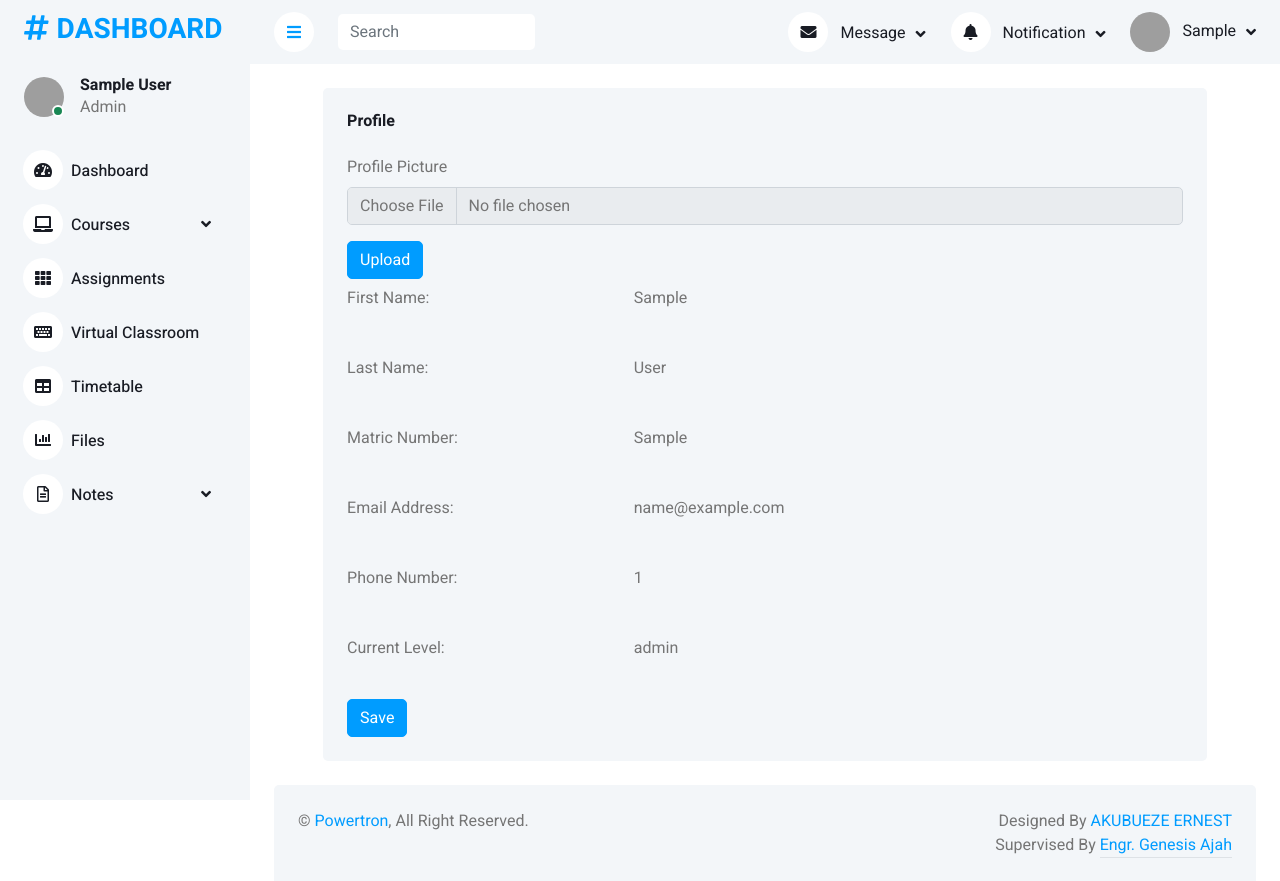
After one commit to King-Del-ErnestO/powertron, a Flask app: a page that uses templates/dashboard/profile.html in a window 1280 px wide. The commit adds this page. Run offline with Flask 2, Linux system fonts and the light colour scheme; a database or web service that is not in the repository returns one stand-in record (values such as "Sample title"); parts of the project's set-up code (start-up, migrations or seed data) failed here and were passed over; some libraries are stand-ins or nearby versions; grey boxes are pictures that could not be loaded.

Commit message:
Added user edit profile picture

```diff
--- a/app.py
+++ b/app.py
@@ -1,10 +1,20 @@
-from flask import Flask, render_template, url_for, session, redirect
+from flask import Flask, render_template, url_for, session, redirect, request
 from functools import wraps
 from pymongo import MongoClient
+from flask_cors import CORS
+import cloudinary.uploader
 import os
 
 app = Flask(__name__)
+CORS(app, resources={r"/*": {"origins": "*"}})
 app.secret_key = b'bjbvjbovlbvjbvsbvlbvvblblvblvbbd'
+
+cloudinary.config(
+  cloud_name = "dhr6igdst",
+  api_key = "578356959545128",
+  api_secret = "GFvGFOvSVr0VfdeOMzos9BvU_Xc"
+)
+
 
 #Database
 # mongo = MongoClient("mongodb://127.0.0.1:27017")
@@ -49,7 +59,7 @@ def home():
 def dashboard(user):
     print(user)
     user = db['users'].find_one({"_id": f'{user}'})
-    print(user)
+    # print(user)
     # user_name = user['name']
     return render_template('dashboard/index.html', user=user)
 
@@ -62,6 +72,30 @@ def signuppage():
 def loginpage():
     return render_template('login.html')
 
+@app.route('/profile/<user>')
+def profile(user):
+    print(user)
+    user = db['users'].find_one({"_id": f'{user}'})
+    print(user)
+    return render_template("dashboard/profile.html", user=user)
+
+@app.route('/profile_pic/<user>', methods=['POST'])
+def uprofile(user):
+    user = db['users'].find_one({"_id": f"{user}"})
+    print(user)
+    if "profile_image" in request.files:
+        profile_image = request.files['profile_image']
+        im_name = os.path.splitext(profile_image.filename)
+        cloudinary.uploader.upload(profile_image, public_id=im_name[0])
+        db['users'].update_one({"_id":user['_id']}, {"$set":{"profile_image_name":profile_image.filename}}, upsert=True)
+        return redirect(url_for("profile", user=user['_id']))
+    return render_template("dashboard/profile.html", user=user, message="Not successful!")
+
+
+@app.route("/file/<filename>")
+def file(filename):
+    return cloudinary.utils.cloudinary_url(filename)[0]
+
 
 
 port = int(os.environ.get('PORT', 5000))
--- /dev/null
+++ b/templates/dashboard/profile.html
@@ -0,0 +1,284 @@
+<!DOCTYPE html>
+<html lang="en">
+
+<head>
+    <meta charset="utf-8">
+    <title>Powertron</title>
+    <meta content="width=device-width, initial-scale=1.0" name="viewport">
+    <meta content="" name="keywords">
+    <meta content="" name="description">
+
+    <!-- Favicon -->
+    <link href="{{url_for('static', filename='dash/img/favicon.ico')}}" rel="icon">
+
+    <!-- Google Web Fonts -->
+    <link rel="preconnect" href="https://fonts.googleapis.com">
+    <link rel="preconnect" href="https://fonts.gstatic.com" crossorigin>
+    <link href="https://fonts.googleapis.com/css2?family=Heebo:wght@400;500;600;700&display=swap" rel="stylesheet">
+
+    <!-- Icon Font Stylesheet -->
+    <link href="https://cdnjs.cloudflare.com/ajax/libs/font-awesome/5.10.0/css/all.min.css" rel="stylesheet">
+    <link href="https://cdn.jsdelivr.net/npm/bootstrap-icons@1.4.1/font/bootstrap-icons.css" rel="stylesheet">
+
+    <!-- Libraries Stylesheet -->
+    <link href="{{url_for('static', filename='dash/lib/owlcarousel/assets/owl.carousel.min.css')}}" rel="stylesheet">
+    <link href="{{url_for('static', filename='dash/lib/tempusdominus/css/tempusdominus-bootstrap-4.min.css')}}" rel="stylesheet" />
+
+    <!-- Customized Bootstrap Stylesheet -->
+    <link href="{{url_for('static', filename='dash/css/bootstrap.min.css')}}" rel="stylesheet">
+
+    <!-- Template Stylesheet -->
+    <link href="{{url_for('static', filename='dash/css/style.css')}}" rel="stylesheet">
+</head>
+
+<body>
+    <div class="container-xxl position-relative bg-white d-flex p-0">
+        <!-- Spinner Start -->
+        <div id="spinner" class="show bg-white position-fixed translate-middle w-100 vh-100 top-50 start-50 d-flex align-items-center justify-content-center">
+            <div class="spinner-border text-primary" style="width: 3rem; height: 3rem;" role="status">
+                <span class="sr-only">Loading...</span>
+            </div>
+        </div>
+        <!-- Spinner End -->
+
+
+        <!-- Sidebar Start -->
+        <div class="sidebar pe-4 pb-3">
+            <nav class="navbar bg-light navbar-light">
+                <a href="{{url_for('dashboard', user=user._id)}}" class="navbar-brand mx-4 mb-3">
+                    <h3 class="text-primary"><i class="fa fa-hashtag me-2"></i>DASHBOARD</h3>
+                </a>
+                <div class="d-flex align-items-center ms-4 mb-4">
+                    <div class="position-relative">
+                        <img class="rounded-circle" src="https://res.cloudinary.com/dhr6igdst/image/upload/v1661770494/{{user.profile_image_name}}" alt="" style="width: 40px; height: 40px;">
+                        <div class="bg-success rounded-circle border border-2 border-white position-absolute end-0 bottom-0 p-1"></div>
+                    </div>
+                    <div class="ms-3">
+                        <h6 class="mb-0">{{user.first_name}} {{user.last_name}} </h6>
+                        <span>Admin</span>
+                    </div>
+                </div>
+                <div class="navbar-nav w-100">
+                    <a href="{{url_for('dashboard', user=user._id)}}" class="nav-item nav-link"><i class="fa fa-tachometer-alt me-2"></i>Dashboard</a>
+                    <div class="nav-item dropdown">
+                        <a href="#" class="nav-link dropdown-toggle" data-bs-toggle="dropdown"><i class="fa fa-laptop me-2"></i>Courses</a>
+                        <div class="dropdown-menu bg-transparent border-0">
+                            <a href="" class="dropdown-item">EEE 461</a>
+                            <a href="" class="dropdown-item">EEE 441</a>
+                            <a href="" class="dropdown-item">EEE 451</a>
+                        </div>
+                    </div>
+                    <a href="" class="nav-item nav-link"><i class="fa fa-th me-2"></i>Assignments</a>
+                    <a href="" class="nav-item nav-link"><i class="fa fa-keyboard me-2"></i>Virtual Classroom</a>
+                    <a href="" class="nav-item nav-link"><i class="fa fa-table me-2"></i>Timetable</a>
+                    <a href="" class="nav-item nav-link"><i class="fa fa-chart-bar me-2"></i>Files</a>
+                    <div class="nav-item dropdown">
+                        <a href="#" class="nav-link dropdown-toggle" data-bs-toggle="dropdown"><i class="far fa-file-alt me-2"></i>Notes</a>
+                        <div class="dropdown-menu bg-transparent border-0">
+                            <a href="" class="dropdown-item">EEE 471</a>
+                            <a href="" class="dropdown-item">EEE 461</a>
+
+                        </div>
+                    </div>
+                </div>
+            </nav>
+        </div>
+        <!-- Sidebar End -->
+
+
+        <!-- Content Start -->
+        <div class="content">
+            <!-- Navbar Start -->
+            <nav class="navbar navbar-expand bg-light navbar-light sticky-top px-4 py-0">
+                <a href="{{url_for('dashboard', user=user._id)}}" class="navbar-brand d-flex d-lg-none me-4">
+                    <h2 class="text-primary mb-0"><i class="fa fa-hashtag"></i></h2>
+                </a>
+                <a href="#" class="sidebar-toggler flex-shrink-0">
+                    <i class="fa fa-bars"></i>
+                </a>
+                <form class="d-none d-md-flex ms-4">
+                    <input class="form-control border-0" type="search" placeholder="Search">
+                </form>
+                <div class="navbar-nav align-items-center ms-auto">
+                    <div class="nav-item dropdown">
+                        <a href="#" class="nav-link dropdown-toggle" data-bs-toggle="dropdown">
+                            <i class="fa fa-envelope me-lg-2"></i>
+                            <span class="d-none d-lg-inline-flex">Message</span>
+                        </a>
+                        <div class="dropdown-menu dropdown-menu-end bg-light border-0 rounded-0 rounded-bottom m-0">
+                            <a href="#" class="dropdown-item">
+                                <div class="d-flex align-items-center">
+                                    <img class="rounded-circle" src="https://res.cloudinary.com/dhr6igdst/image/upload/v1661770494/{{user.profile_image_name}}" alt="" style="width: 40px; height: 40px;">
+                                    <div class="ms-2">
+                                        <h6 class="fw-normal mb-0">Jhon send you a message</h6>
+                                        <small>15 minutes ago</small>
+                                    </div>
+                                </div>
+                            </a>
+                            <hr class="dropdown-divider">
+                            <a href="#" class="dropdown-item">
+                                <div class="d-flex align-items-center">
+                                    <img class="rounded-circle" src="https://res.cloudinary.com/dhr6igdst/image/upload/v1661770494/{{user.profile_image_name}}" alt="" style="width: 40px; height: 40px;">
+                                    <div class="ms-2">
+                                        <h6 class="fw-normal mb-0">Jhon send you a message</h6>
+                                        <small>15 minutes ago</small>
+                                    </div>
+                                </div>
+                            </a>
+                            <hr class="dropdown-divider">
+                            <a href="#" class="dropdown-item">
+                                <div class="d-flex align-items-center">
+                                    <img class="rounded-circle" src="https://res.cloudinary.com/dhr6igdst/image/upload/v1661770494/{{user.profile_image_name}}" alt="" style="width: 40px; height: 40px;">
+                                    <div class="ms-2">
+                                        <h6 class="fw-normal mb-0">Jhon send you a message</h6>
+                                        <small>15 minutes ago</small>
+                                    </div>
+                                </div>
+                            </a>
+                            <hr class="dropdown-divider">
+                            <a href="#" class="dropdown-item text-center">See all message</a>
+                        </div>
+                    </div>
+                    <div class="nav-item dropdown">
+                        <a href="#" class="nav-link dropdown-toggle" data-bs-toggle="dropdown">
+                            <i class="fa fa-bell me-lg-2"></i>
+                            <span class="d-none d-lg-inline-flex">Notification</span>
+                        </a>
+                        <div class="dropdown-menu dropdown-menu-end bg-light border-0 rounded-0 rounded-bottom m-0">
+                            <a href="#" class="dropdown-item">
+                                <h6 class="fw-normal mb-0">Profile updated</h6>
+                                <small>15 minutes ago</small>
+                            </a>
+                            <hr class="dropdown-divider">
+                            <a href="#" class="dropdown-item">
+                                <h6 class="fw-normal mb-0">New user added</h6>
+                                <small>15 minutes ago</small>
+                            </a>
+                            <hr class="dropdown-divider">
+                            <a href="#" class="dropdown-item">
+                                <h6 class="fw-normal mb-0">Password changed</h6>
+                                <small>15 minutes ago</small>
+                            </a>
+                            <hr class="dropdown-divider">
+                            <a href="#" class="dropdown-item text-center">See all notifications</a>
+                        </div>
+                    </div>
+                    <div class="nav-item dropdown">
+                        <a href="#" class="nav-link dropdown-toggle" data-bs-toggle="dropdown">
+                            <img class="rounded-circle me-lg-2" src="https://res.cloudinary.com/dhr6igdst/image/upload/v1661770494/{{user.profile_image_name}}" alt="" style="width: 40px; height: 40px;">
+                            <span class="d-none d-lg-inline-flex">{{user.first_name}}</span>
+                        </a>
+                        <div class="dropdown-menu dropdown-menu-end bg-light border-0 rounded-0 rounded-bottom m-0">
+                            <a href="#" class="dropdown-item">My Profile</a>
+                            <a href="#" class="dropdown-item">Settings</a>
+                            <a href="{{url_for('home')}}" class="dropdown-item">Log Out</a>
+                        </div>
+                    </div>
+                </div>
+            </nav>
+            <!-- Navbar End -->
+
+            <!-- Form Start -->
+            <div class="container-fluid pt-4 px-4">
+                <div class="" style="width:90%; margin:auto;">
+
+                    <div class="">
+                        <div class="bg-light rounded h-100 p-4">
+                            <h6 class="mb-4">Profile</h6>
+
+                            <form action="{{url_for('uprofile', user=user._id)}}" enctype="multipart/form-data" method="post">
+                                    <div class="mb-3">
+                                        <label for="formFile" class="form-label">Profile Picture</label>
+                                        <input class="form-control" type="file" id="formFile" name="profile_image" value="{{request.form.profile_image}}">
+                                    </div>
+                                    <button type="submit" class="btn btn-primary">Upload</button>
+                                </form>
+
+                            <form>
+
+                                <div class="row mb-3">
+                                    <div class="col-sm-4 col-form-label">First Name:</div>
+                                    <div class="col-sm-4 col-form-label">
+                                        <p>{{user.first_name}}</p>
+                                    </div>
+                                </div>
+                                <div class="row mb-3">
+                                    <div class="col-sm-4 col-form-label">Last Name:</div>
+                                    <div class="col-sm-4 col-form-label">
+                                        <p>{{user.last_name}}</p>
+                                    </div>
+                                </div>
+                                <div class="row mb-3">
+                                    <div class="col-sm-4 col-form-label">Matric Number:</div>
+                                    <div class="col-sm-4 col-form-label">
+                                        <p>{{user.matric_no}}</p>
+                                    </div>
+                                </div>
+                                <div class="row mb-3">
+                                    <div class="col-sm-4 col-form-label">Email Address:</div>
+                                    <div class="col-sm-4 col-form-label">
+                                        <p>{{user.email}}</p>
+                                    </div>
+                                </div>
+                                <div class="row mb-3">
+                                    <div class="col-sm-4 col-form-label">Phone Number:</div>
+                                    <div class="col-sm-4 col-form-label">
+                                        <p>{{user.phone_number}}</p>
+                                    </div>
+                                </div>
+                                <div class="row mb-3">
+                                    <div class="col-sm-4 col-form-label">Current Level:</div>
+                                    <div class="col-sm-4 col-form-label">
+                                        <p>{{user.current_level}}</p>
+                                    </div>
+                                </div>
+                                <button type="submit" class="btn btn-primary">Save</button>
+                            </form>
+                        </div>
+                    </div>
+                </div>
+            </div>
+            <!-- Form End -->
+
+
+            <!-- Footer Start -->
+            <div class="container-fluid pt-4 px-4">
+                <div class="bg-light rounded-top p-4">
+                    <div class="row">
+                        <div class="col-12 col-sm-6 text-center text-sm-start">
+                            &copy; <a href="#">Powertron</a>, All Right Reserved.
+                        </div>
+                        <div class="col-12 col-sm-6 text-center text-sm-end">
+                            <!--/*** This template is free as long as you keep the footer author’s credit link/attribution link/backlink. If you'd like to use the template without the footer author’s credit link/attribution link/backlink, you can purchase the Credit Removal License from "https://htmlcodex.com/credit-removal". Thank you for your support. ***/-->
+                            Designed By <a href="">AKUBUEZE ERNEST</a>
+                        </br>
+                        Supervised By <a class="border-bottom" href="" target="">Engr. Genesis Ajah</a>
+                        </div>
+                    </div>
+                </div>
+            </div>
+            <!-- Footer End -->
+        </div>
+        <!-- Content End -->
+
+
+        <!-- Back to Top -->
+        <a href="#" class="btn btn-lg btn-primary btn-lg-square back-to-top"><i class="bi bi-arrow-up"></i></a>
+    </div>
+
+    <!-- JavaScript Libraries -->
+    <script src="https://code.jquery.com/jquery-3.4.1.min.js"></script>
+    <script src="https://cdn.jsdelivr.net/npm/bootstrap@5.0.0/dist/js/bootstrap.bundle.min.js"></script>
+    <script src="{{url_for('static', filename='dash/lib/chart/chart.min.js')}}"></script>
+    <script src="{{url_for('static', filename='dash/lib/easing/easing.min.js')}}"></script>
+    <script src="{{url_for('static', filename='dash/lib/waypoints/waypoints.min.js')}}"></script>
+    <script src="{{url_for('static', filename='dash/lib/owlcarousel/owl.carousel.min.js')}}"></script>
+    <script src="{{url_for('static', filename='dash/lib/tempusdominus/js/moment.min.js')}}"></script>
+    <script src="{{url_for('static', filename='dash/lib/tempusdominus/js/moment-timezone.min.js')}}"></script>
+    <script src="{{url_for('static', filename='dash/lib/tempusdominus/js/tempusdominus-bootstrap-4.min.js')}}"></script>
+
+    <!-- Template Javascript -->
+    <script src="{{url_for('static', filename='dash/js/main.js')}}"></script>
+</body>
+
+</html>
--- a/user/models.py
+++ b/user/models.py
@@ -7,6 +7,7 @@ class User:
 
   def start_session(self, user):
     del user['password']
+    print(user)
     session['logged_in'] = True
     session['user'] = user
     user_id = user['_id']
@@ -23,6 +24,7 @@ class User:
       "last_name": request.form.get('last_name'),
       "matric_no": request.form.get('matric_no'),
       "email": request.form.get('email'),
+      "profile_image_name": "user.jpg",
       "phone_number": request.form.get('phone_number'),
       "current_level": request.form.get('current_level'),
       "password": request.form.get('password'),
@@ -38,7 +40,7 @@ class User:
       # Encrypt the password
       user['password'] = pbkdf2_sha256.encrypt(user['password'])
       del user['confirm_password']
-      if db.users.insert_one(user):
+      if db['users'].insert_one(user):
         return redirect(url_for('loginpage'))
     else:
       return render_template('signup.html', message="Password Mismatch!")
@@ -50,7 +52,7 @@ class User:
     return redirect('/')
 
   def login(self):
-
+    print(request.form.get('email'))
     user = db['users'].find_one({
       "email": request.form.get('email')
     })
```
Also changed, not shown: templates/dashboard/index.html (+13 -14 lines), test.py (added, +64 -0 lines), user.jpg (added).
